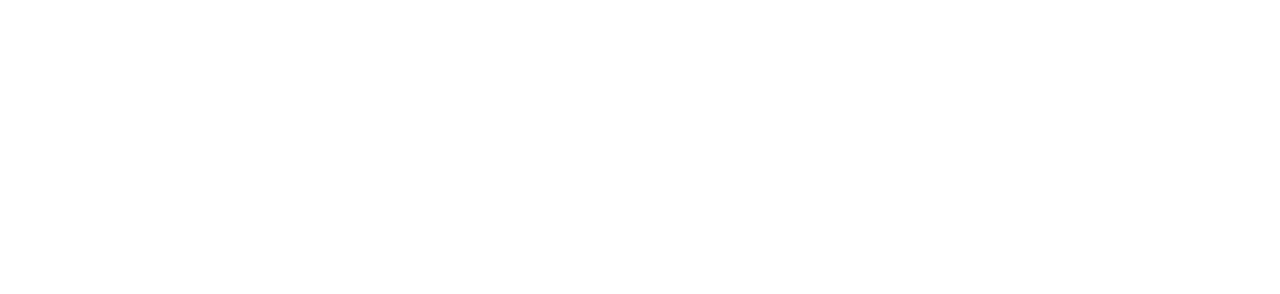
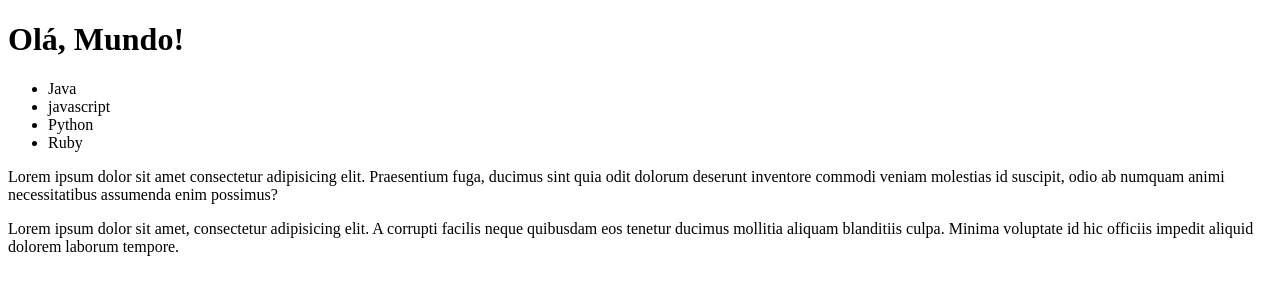
Before and after one commit to TomazPecoraro/bunda, a plain HTML site: page index.html in a window 1280 px wide. Drawn offline with Linux system fonts and the light colour scheme.

Commit message:
Site teste

```diff
--- a/index.html
+++ b/index.html
@@ -7,6 +7,28 @@
         <title>Exemplo HTML</title>
     </head>
     <body>
-
+        <div>
+            <header>
+                <h1>Olá, Mundo!</h1>
+                <nav>
+                    <ul>
+                        <li>Java</li>
+                        <li>javascript</li>
+                        <li>Python</li>
+                        <li>Ruby</li>
+                    </ul>
+                </nav>
+            </header>
+            <section>
+            <div>
+                <p>
+                    Lorem ipsum dolor sit amet consectetur adipisicing elit. Praesentium fuga, ducimus sint quia odit dolorum deserunt inventore commodi veniam molestias id suscipit, odio ab numquam animi necessitatibus assumenda enim possimus?
+                </p>
+                <p>
+                    Lorem ipsum dolor sit amet, consectetur adipisicing elit. A corrupti facilis neque quibusdam eos tenetur ducimus mollitia aliquam blanditiis culpa. Minima voluptate id hic officiis impedit aliquid dolorem laborum tempore.
+                </p>
+            </div>
+        </section>
+        </div>
     </body>
 </html>
```
Lines whose indentation alone changed are shown as unchanged.
